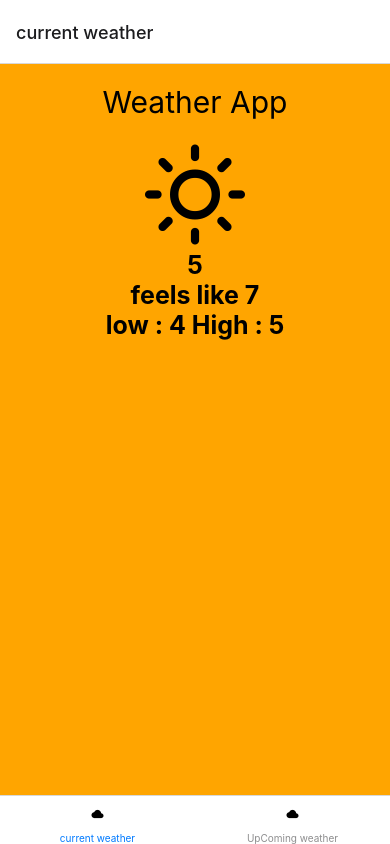
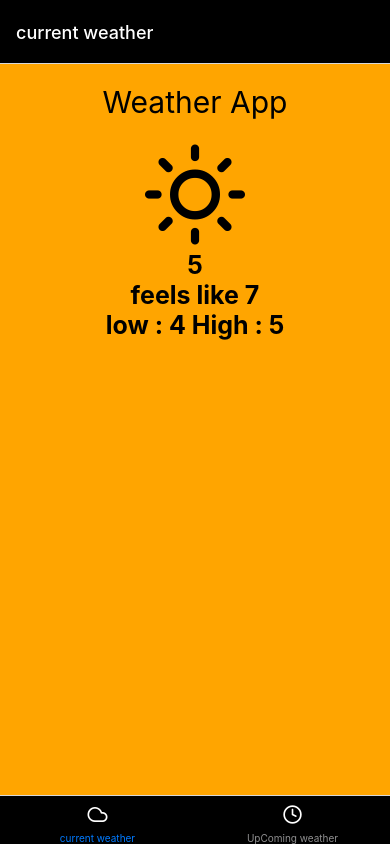
Before and after one commit to hritikmittal09/react-nativeweatherapp, a React Native app: screen / in a window 390 px wide. Built offline with nearby package versions, Linux system fonts and the light colour scheme.

Commit message:
styed navition

```diff
--- a/App.tsx
+++ b/App.tsx
@@ -10,18 +10,29 @@ import { createBottomTabNavigator } from '@react-navigation/bottom-tabs';
 import CurrentWeather from './components/currentWeather';
 import UpcommingWeather from './components/UpcommingWeather';
 import Ionicons from 'react-native-vector-icons/Ionicons';
+import Icon from 'react-native-vector-icons/Feather';
 const Tab = createBottomTabNavigator();
 function App(): any {
 
   return (
 
       <NavigationContainer>
-        <Tab.Navigator >
+        <Tab.Navigator screenOptions={{
+          tabBarStyle :{
+            backgroundColor : "black",
+          },
+        headerStyle :{
+          backgroundColor : "black",
+        },
+        headerTitleStyle :{
+          color : "white",
+        },
+        }} >
         <Tab.Screen name="current weather" component={CurrentWeather} options={{
-        tabBarIcon : ()=><Ionicons name= "cloud"/>,
+        tabBarIcon : ()=><Icon name= "cloud" size={20} color={"white"}/>,
         }}/>
         <Tab.Screen name="UpComing weather" component={UpcommingWeather} options={{
-           tabBarIcon : ()=><Ionicons name= "cloud"/>,
+           tabBarIcon : ()=><Icon name= "clock"size={20} color={'white'}/>,
         }}/>
 
       </Tab.Navigator>
```
